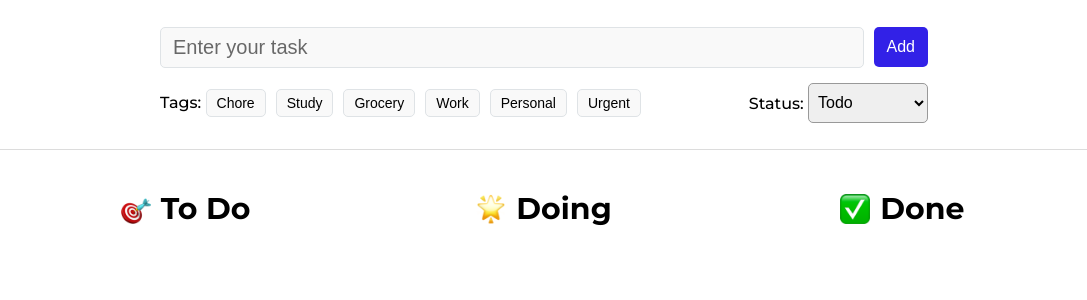
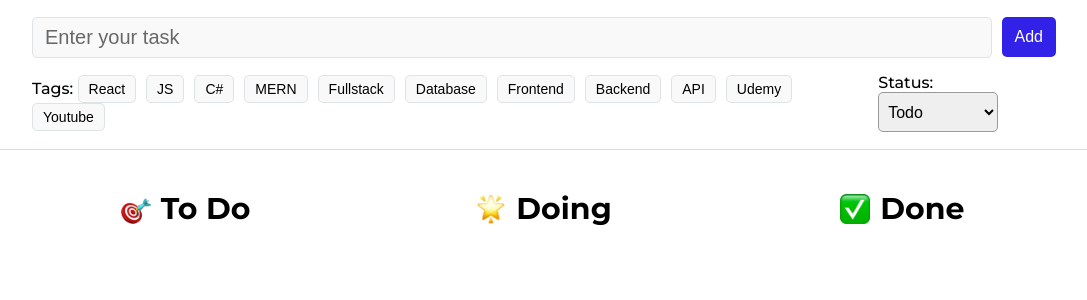
Before and after one commit to mikhail-jeff/todo-react-project, a React (Vite) app: page / in a window 1280 px wide. Shown: the top 300 px of the page, without its empty margins (96-1183 px from the left). Built offline with nearby package versions, Linux system fonts and the light colour scheme.

Commit message:
changed and added tags

```diff
--- a/src/components/Tag.jsx
+++ b/src/components/Tag.jsx
@@ -1,15 +1,18 @@
-import React from "react";
-
 import "./Tag.css";
 
 const Tag = ({ tagName, selectTag, selected }) => {
 	const tagStyle = {
-		Chore: { backgroundColor: "lime" },
-		Study: { backgroundColor: "dodgerblue" },
-		Grocery: { backgroundColor: "cyan" },
-		Work: { backgroundColor: "yellow" },
-		Personal: { backgroundColor: "fuchsia" },
-		Urgent: { backgroundColor: "red" },
+		React: { backgroundColor: "lime" },
+		"C#": { backgroundColor: "dodgerblue" },
+		JS: { backgroundColor: "deeppink" },
+		MERN: { backgroundColor: "cyan" },
+		Fullstack: { backgroundColor: "yellow" },
+		Database: { backgroundColor: "fuchsia" },
+		Frontend: { backgroundColor: "blueviolet" },
+		Backend: { backgroundColor: "orange" },
+		API: { backgroundColor: "orangered" },
+		Udemy: { backgroundColor: "mediumorchid" },
+		Youtube: { backgroundColor: "red" },
 		default: { backgroundColor: "#f9f9f9" },
 	};
 	return (
--- a/src/components/TaskForm.css
+++ b/src/components/TaskForm.css
@@ -6,8 +6,13 @@
 }
 
 .app_header > form {
-	width: 60%;
+	width: 80%;
 }
+
+/* .input_form_container {
+	width: 80%;
+	margin: 0 auto;
+} */
 
 .input_form {
 	display: flex;
--- a/src/components/TaskForm.jsx
+++ b/src/components/TaskForm.jsx
@@ -68,6 +68,7 @@ const TaskForm = ({ setTasks }) => {
 	return (
 		<header className='app_header'>
 			<form onSubmit={handleSubmit}>
+				<div className='input_form_container'>
 					<div className='input_form'>
 						<input
 							type='text'
@@ -84,6 +85,7 @@ const TaskForm = ({ setTasks }) => {
 							Add
 						</button>
 					</div>
+				</div>
 
 				{error && <div className='error_message'>{error}</div>}
 
@@ -91,34 +93,59 @@ const TaskForm = ({ setTasks }) => {
 					<div>
 						<label className='tags'>Tags: </label>
 						<Tag
-							tagName='Chore'
+							tagName='React'
 							selectTag={selectTag}
-							selected={checkTag("Chore")}
+							selected={checkTag("React")}
 						/>
 						<Tag
-							tagName='Study'
+							tagName='JS'
 							selectTag={selectTag}
-							selected={checkTag("Study")}
+							selected={checkTag("JS")}
 						/>
 						<Tag
-							tagName='Grocery'
+							tagName='C#'
 							selectTag={selectTag}
-							selected={checkTag("Grocery")}
+							selected={checkTag("C#")}
 						/>
 						<Tag
-							tagName='Work'
+							tagName='MERN'
 							selectTag={selectTag}
-							selected={checkTag("Work")}
+							selected={checkTag("MERN")}
 						/>
 						<Tag
-							tagName='Personal'
+							tagName='Fullstack'
 							selectTag={selectTag}
-							selected={checkTag("Personal")}
+							selected={checkTag("Fullstack")}
 						/>
 						<Tag
-							tagName='Urgent'
+							tagName='Database'
 							selectTag={selectTag}
-							selected={checkTag("Urgent")}
+							selected={checkTag("Database")}
+						/>
+						<Tag
+							tagName='Frontend'
+							selectTag={selectTag}
+							selected={checkTag("Frontend")}
+						/>
+						<Tag
+							tagName='Backend'
+							selectTag={selectTag}
+							selected={checkTag("Backend")}
+						/>
+						<Tag
+							tagName='API'
+							selectTag={selectTag}
+							selected={checkTag("API")}
+						/>
+						<Tag
+							tagName='Udemy'
+							selectTag={selectTag}
+							selected={checkTag("Udemy")}
+						/>
+						<Tag
+							tagName='Youtube'
+							selectTag={selectTag}
+							selected={checkTag("Youtube")}
 						/>
 					</div>
 
```
Lines whose indentation alone changed are shown as unchanged.
